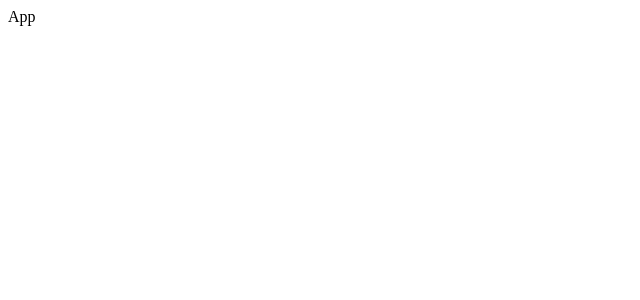
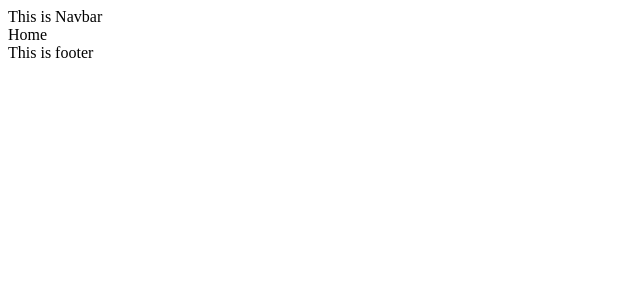
Before and after one commit to adrianlicko/movie-review-app, a React (Vite) app: page / in a window 1280 px wide. Shown: the top 300 px of the page, without its empty margins (0-640 px from the left). Built offline with nearby package versions, Linux system fonts and the light colour scheme.

Commit message:
Created home page and shared layouts with components

```diff
--- a/src/App.tsx
+++ b/src/App.tsx
@@ -1,9 +1,17 @@
-
+import { BrowserRouter, Routes, Route } from 'react-router-dom'
+import SharedLayout from './pages/SharedLayout'
+import Home from './pages/Home'
 
 const App = () => {
-    return <div>
-        App
-    </div>
+    return <BrowserRouter>
+        <Routes>
+
+            <Route path='/' element={<SharedLayout />}>
+                <Route index element={<Home />} />
+            </Route>
+
+        </Routes>
+    </BrowserRouter>
 }
 
 export default App
--- /dev/null
+++ b/src/components/Footer.tsx
@@ -0,0 +1,9 @@
+
+
+const Footer = () => {
+    return <footer>
+        This is footer
+    </footer>
+}
+
+export default Footer
--- /dev/null
+++ b/src/components/Navbar.tsx
@@ -0,0 +1,11 @@
+
+
+const Navbar = () => {
+    return <header>
+        <nav>
+            This is Navbar
+        </nav>
+    </header>
+}
+
+export default Navbar
--- /dev/null
+++ b/src/pages/Home.tsx
@@ -0,0 +1,9 @@
+
+
+const Home = () => {
+    return <section>
+        Home
+    </section>
+}
+
+export default Home
--- /dev/null
+++ b/src/pages/SharedLayout.tsx
@@ -0,0 +1,13 @@
+import { Outlet } from "react-router-dom"
+import Navbar from "../components/Navbar"
+import Footer from "../components/Footer"
+
+const SharedLayout = () => {
+    return <main>
+        <Navbar />
+        <Outlet />
+        <Footer />
+    </main>
+}
+
+export default SharedLayout
```
Also changed, not shown: 1 other file (tests, documents, lock files or other folders).
